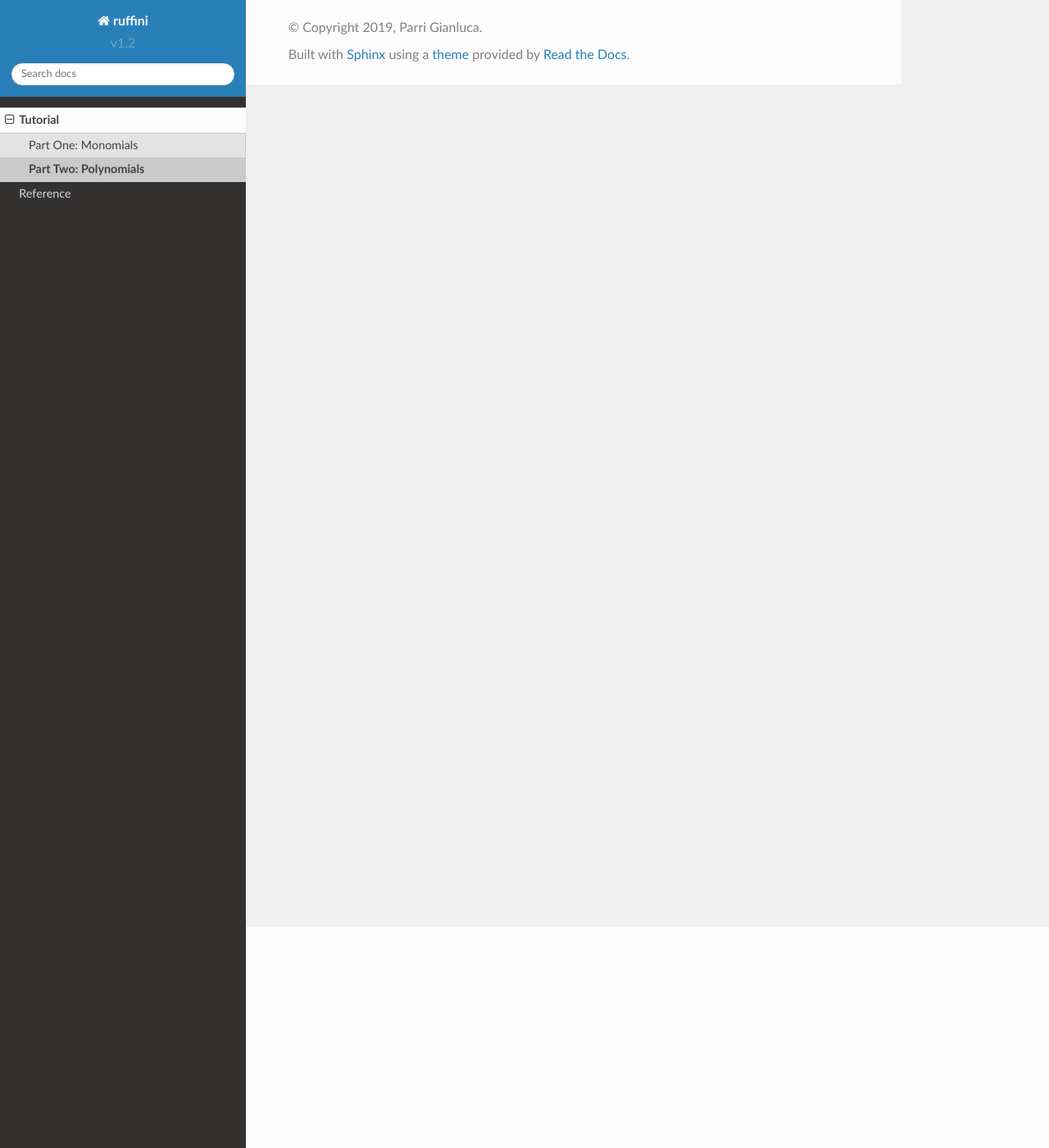
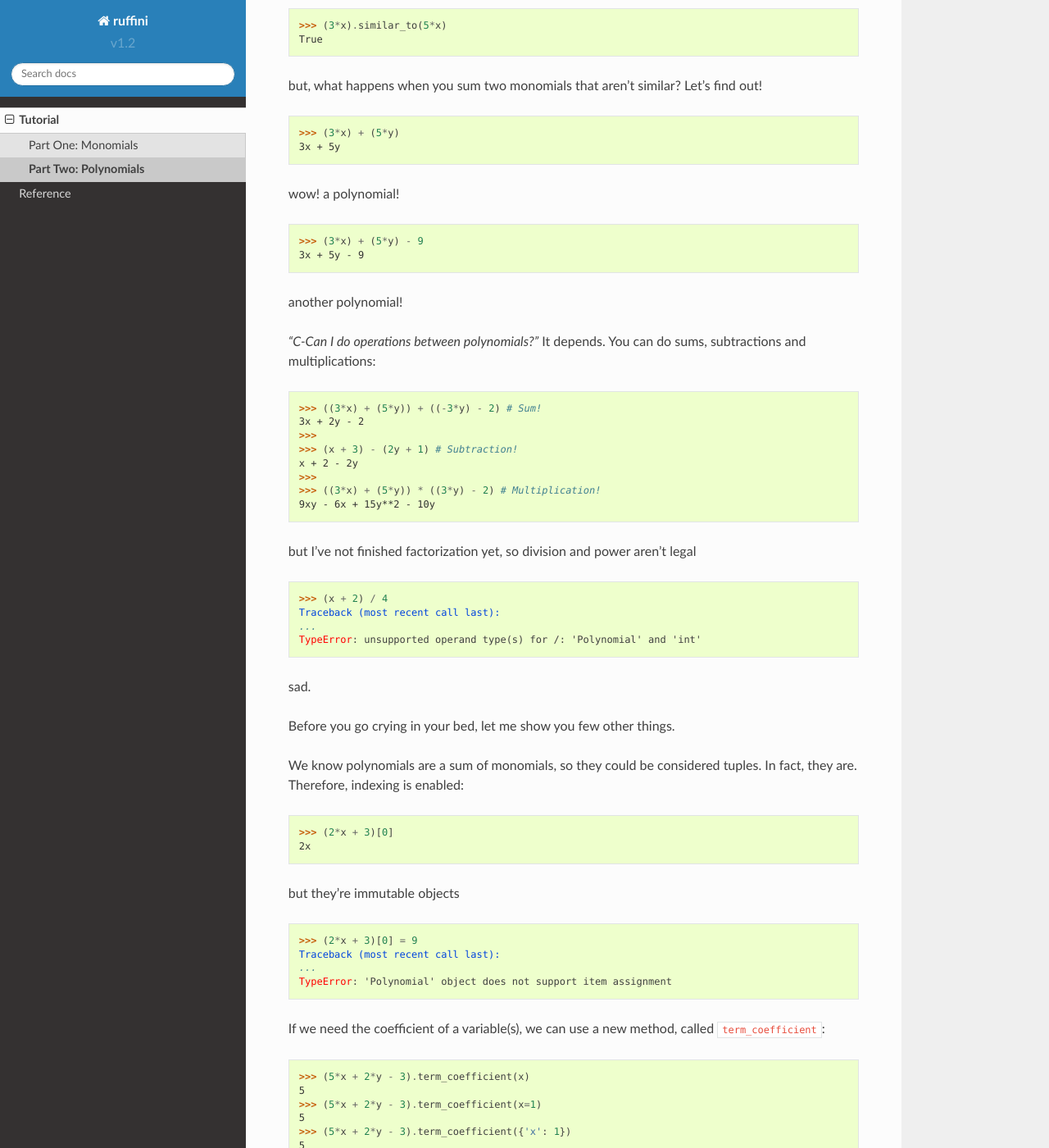
Before and after one commit to gianluparri03/ruffini, a Sphinx documentation site: the page built from docs/tutorial/part_two.rst, in a window 1280 px wide and 1400 px high, scrolled down 270 px. Shown: the whole window at 82% size. Built offline with Sphinx 7.4.7 and the Read the Docs theme 2.0.0, drawn with Linux system fonts in a browser that asks for light colours; some of the changed text lies outside the part shown.

Commit message:
second page of tutorial

```diff
--- a/docs/tutorial/part_two.rst
+++ b/docs/tutorial/part_two.rst
@@ -1,4 +1,101 @@
 Part Two: Polynomials
 =====================
 
-are you sure you studied well monomials?
+Welcome back!
+So... we were talking about monomials, right?
+
+When we tried sum and subtraction between monomials, the
+variables were the same between terms, as you can see by doing
+
+>>> (3*x).similar_to(5*x)
+True
+
+but, what happens when you sum two monomials that
+aren't similar? Let's find out!
+
+>>> (3*x) + (5*y)
+3x + 5y
+
+wow! a polynomial!
+
+>>> (3*x) + (5*y) - 9
+3x + 5y - 9
+
+another polynomial!
+
+*"C-Can I do operations between polynomials?"*
+It depends.
+You can do sums, subtractions and multiplications:
+
+>>> ((3*x) + (5*y)) + ((-3*y) - 2) # Sum!
+3x + 2y - 2
+>>>
+>>> (x + 3) - (2y + 1) # Subtraction!
+x + 2 - 2y
+>>>
+>>> ((3*x) + (5*y)) * ((3*y) - 2) # Multiplication!
+9xy - 6x + 15y**2 - 10y
+
+but I've not finished factorization yet, so division and
+power aren't legal
+
+>>> (x + 2) / 4
+Traceback (most recent call last):
+...
+TypeError: unsupported operand type(s) for /: 'Polynomial' and 'int'
+
+sad.
+
+Before you go crying in your bed, let me show you few other things.
+
+We know polynomials are a sum of monomials, so they could
+be considered tuples. In fact, they are. Therefore, indexing
+is enabled:
+
+>>> (2*x + 3)[0]
+2x
+
+but they're immutable objects
+
+>>> (2*x + 3)[0] = 9
+Traceback (most recent call last):
+...
+TypeError: 'Polynomial' object does not support item assignment
+
+If we need the coefficient of a variable(s), we can use
+a new method, called ``term_coefficient``:
+
+>>> (5*x + 2*y - 3).term_coefficient(x)
+5
+>>> (5*x + 2*y - 3).term_coefficient(x=1)
+5
+>>> (5*x + 2*y - 3).term_coefficient({'x': 1})
+5
+
+----
+
+Yes. There is, again, a more verbous and less readable way.
+This time is *really* verbous. But, if you want...
+
+>>> Polynomial(2*x, 5*y, -9)
+2x + 5y - 9
+
+more verbous!
+
+>>> Polynomial(Monomial(2, x=1), Monomial(5, y=1), -9))
+2x + 5y - 9
+
+convinced?
+
+.. doctest::
+	>>> 2+ 3
+	7
+
+
+
+----
+
+Eww, as I said before, factoring isn't finished yet, so
+our tutorial should end here...
+
+\*goes crying in his bed\*
```
Also changed, not shown: docs/tutorial/part_one.rst (+13 -8 lines), 3 other files.
